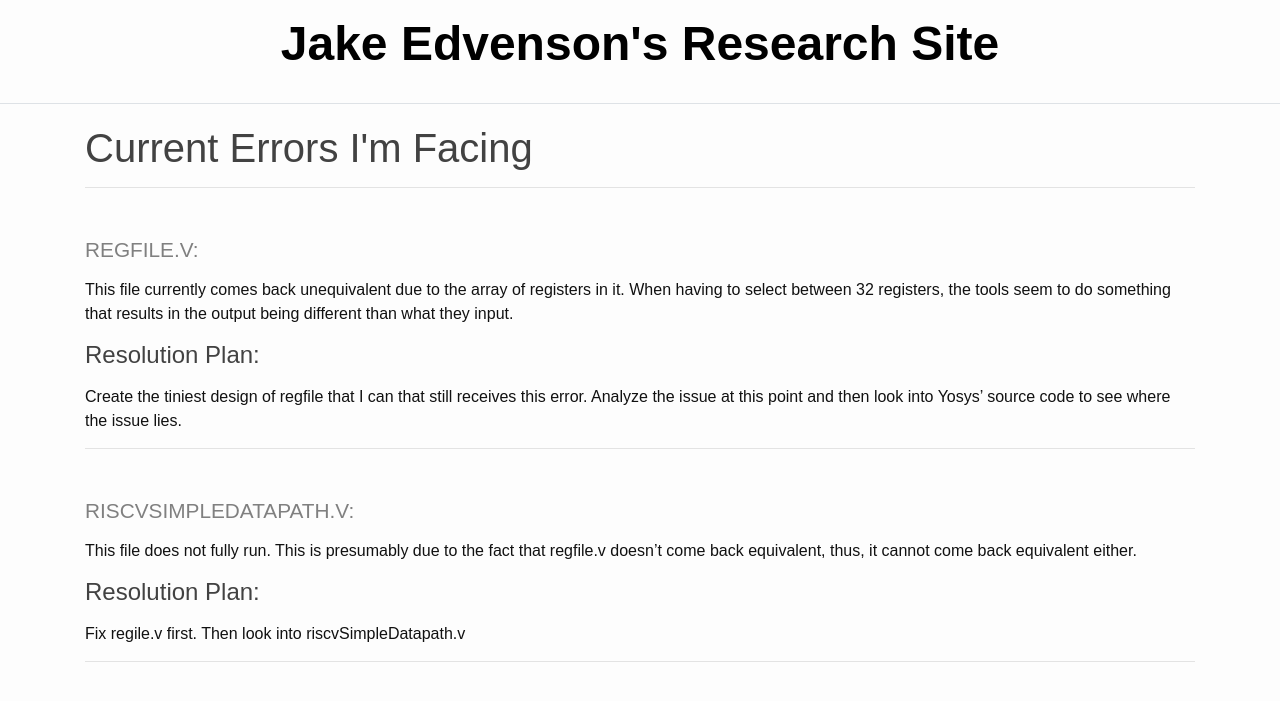
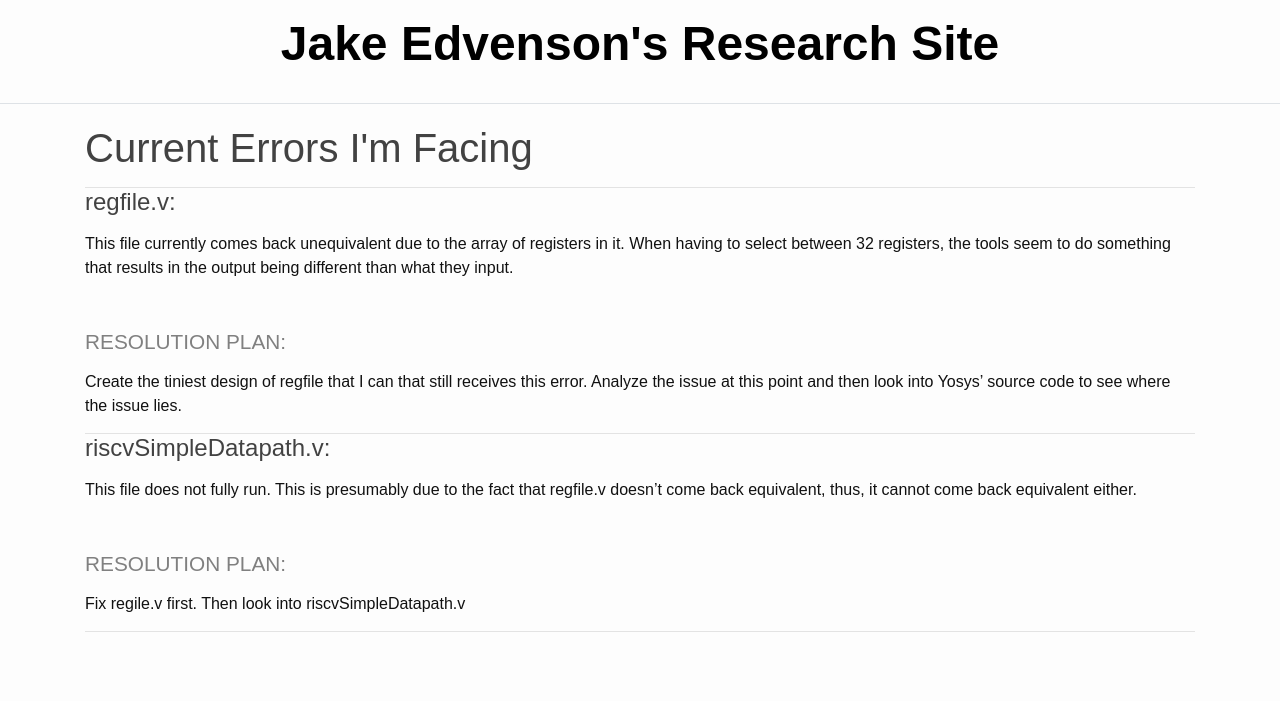
Before and after one commit to JakeEdvenson/JakeEdvenson.github.io, a Jekyll site: the page built from _pages/errors.md, in a window 1280 px wide. Shown: the top 701 px of the page. Built offline with Jekyll 4.4.1, drawn with Linux system fonts in a browser that asks for light colours.

```diff
--- a/_pages/errors.md
+++ b/_pages/errors.md
@@ -5,18 +5,18 @@ title: Current Errors I'm Facing
 
 ------
 
-### regfile.v:
+#### regfile.v:
 This file currently comes back unequivalent due to the array of registers in it. When having to select between 32 registers, the tools seem to do something that results in the output being different than what they input.
 
-#### Resolution Plan:
+### Resolution Plan:
 Create the tiniest design of regfile that I can that still receives this error. Analyze the issue at this point and then look into Yosys' source code to see where the issue lies.
 
 ------
 
-### riscvSimpleDatapath.v:
+#### riscvSimpleDatapath.v:
 This file does not fully run. This is presumably due to the fact that regfile.v doesn't come back equivalent, thus, it cannot come back equivalent either.
 
-#### Resolution Plan:
+### Resolution Plan:
 Fix regile.v first. Then look into riscvSimpleDatapath.v
 
 ------
```
